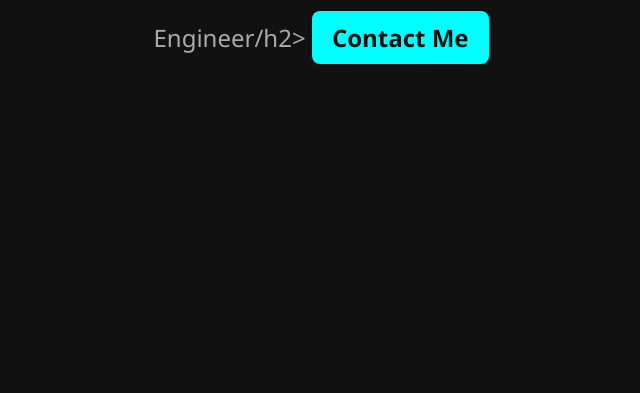
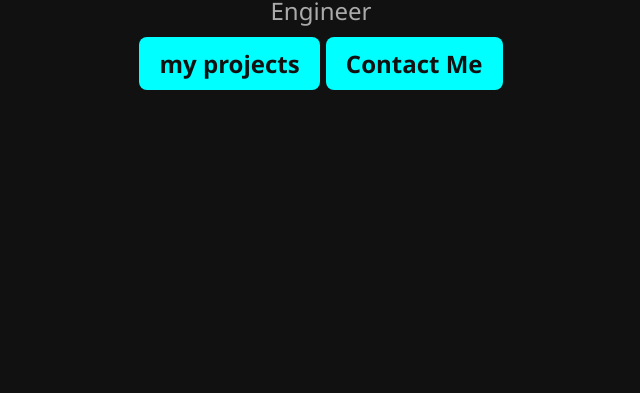
Before and after one commit to Loki96274/Loki96274.github.io, a plain HTML site: page index.html in a window 1280 px wide. Shown: the part 407-800 px from the top of the page, without its empty margins (319-959 px from the left). Drawn offline with Linux system fonts and the light colour scheme.

Commit message:
Update index.html

```diff
--- a/index.html
+++ b/index.html
@@ -54,7 +54,8 @@
 <body>
   <div class="container">
     <h1>Hello, I'm LOKI 👋</h1>
-    <h2>Engineer/h2>
+    <h2>Engineer<h2>
+    <a class="button">my projects</a>
     <a href="mailto:your.email@example.com" class="button">Contact Me</a>
   </div>
 </body>
```
